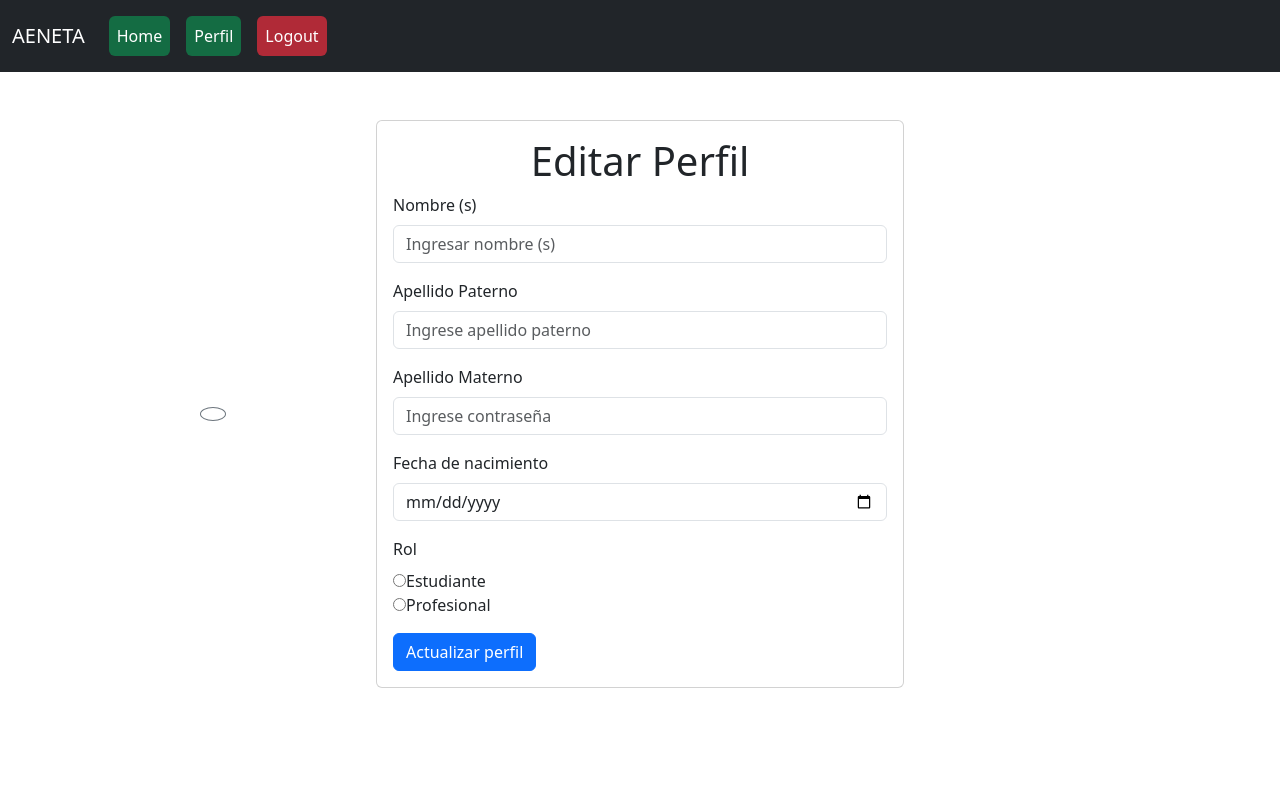
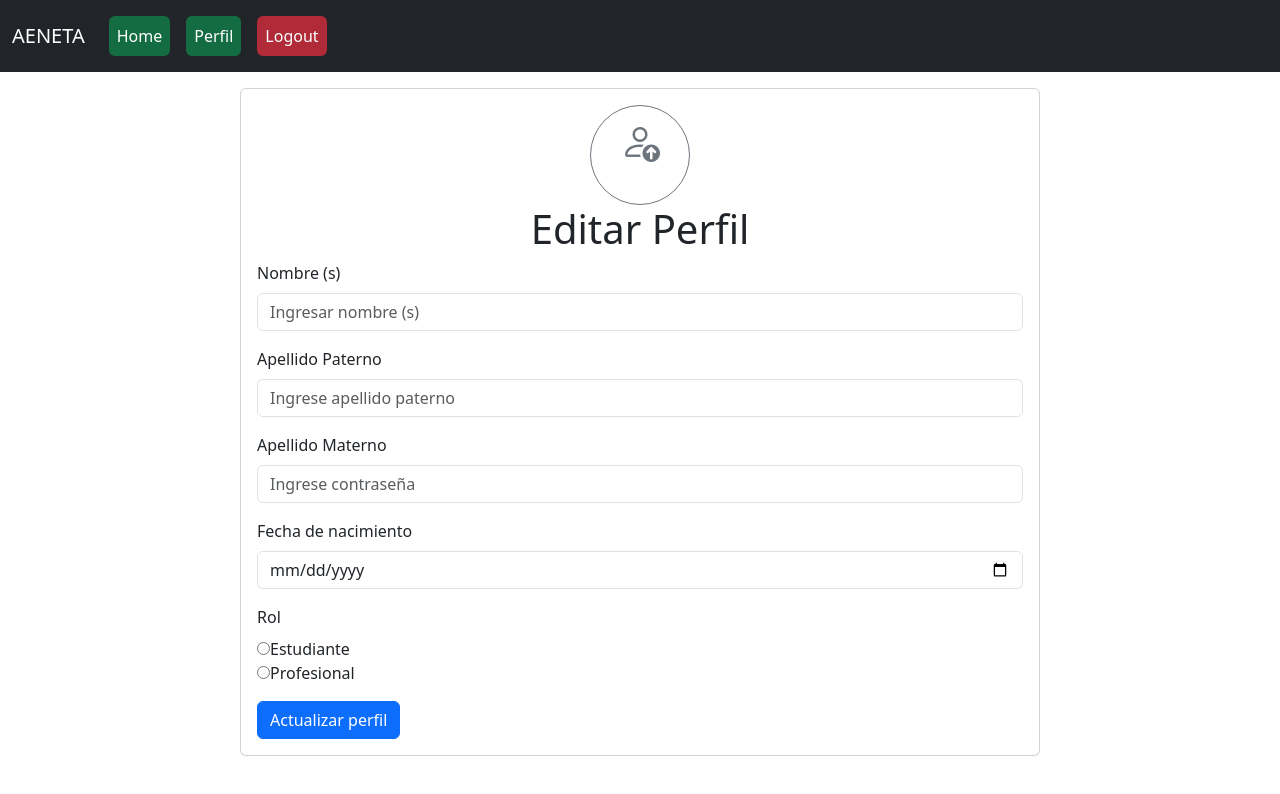
Before and after one commit to SrMazapan/IngenieriaSoftware, a Vue app: page /editarPerfil in a window 1280 px wide. Shown: the top 794 px of the page. Built offline with nearby package versions, Linux system fonts and the light colour scheme; no server answers; sample sign-in values are in the browser's storage.

Commit message:
agrego lo demas de editar perfil, centre el campo para subir foto en el cuadro

```diff
--- a/package.json
+++ b/package.json
@@ -8,6 +8,7 @@
     "preview": "vite preview"
   },
   "dependencies": {
+    "bootstrap": "^5.3.3",
     "bootstrap-icons": "^1.11.3",
     "bootstrap-vue": "^2.23.1",
     "firebase": "^9.23.0",
--- a/src/css/App.css
+++ b/src/css/App.css
@@ -10,3 +10,14 @@
     transform: translate(-50%, -50%);
     z-index: 9999;
   }
+
+  .btn-custom {
+    width: 100px; /* Ancho del botón */
+    height: 100px; /* Altura del botón */
+    padding: 20px; /* Relleno interno del botón */
+  }
+
+  /* Estilos personalizados para el icono */
+  .icon-custom {
+    font-size: 2.5rem; /* Tamaño del icono */
+  }
--- a/src/main.js
+++ b/src/main.js
@@ -5,3 +5,7 @@ import { createPinia } from "pinia";
 import './css/App.css'
 
 createApp(App).use(router).use(createPinia()).mount("#app");
+
+
+import 'bootstrap/dist/css/bootstrap.min.css';
+import 'bootstrap-icons/font/bootstrap-icons.css';
--- a/src/views/EditarPerfil.vue
+++ b/src/views/EditarPerfil.vue
@@ -1,8 +1,14 @@
 <template>
 
     <div class="d-flex justify-content-center">
-        <div class="card mt-5" style="width: 33rem;">
+        <div class="card m-3" style="width: 50rem;">
             <div class="card-body">
+                <div class="d-flex justify-content-center" style="left: 500px; top: 50%;" >
+                    <label for="profilePicInput" class="btn btn-outline-secondary rounded-circle btn-custom">
+                        <i class="bi bi-person-up icon-custom"></i>
+                    </label>
+                    <!--<input id="profilePicInput" type="file" style="display: none;" @change="handleProfilePicChange">-->
+                </div>
                 <h1 class="card-title" style="text-align: center;">Editar Perfil</h1>
                 <form @submit.prevent="handleSubmit">
                     <div class="mb-3">
@@ -37,14 +43,24 @@
             </div>
         </div>
     </div>
-    <div class="position-fixed" style="left: 200px; top: 50%;">
-        <label for="profilePicInput" class="btn btn-outline-secondary rounded-circle btn-xxl">
-            <i class="bi bi-person-up"></i>
-        </label>
-        <!--<input id="profilePicInput" type="file" style="display: none;" @change="handleProfilePicChange">-->
+    <div>
     </div>
+
 </template>
 
 <script setup>
 
 </script>
+
+<style>
+    .btn-custom {
+  width: 100px; /* Ancho del botón */
+  height: 100px; /* Altura del botón */
+  padding: 20px; /* Relleno interno del botón */
+}
+
+/* Estilos personalizados para el icono */
+.icon-custom {
+  font-size: 2.5rem; /* Tamaño del icono */
+}
+</style>
```
Also changed, not shown: 1 other file (tests, documents, lock files or other folders).
